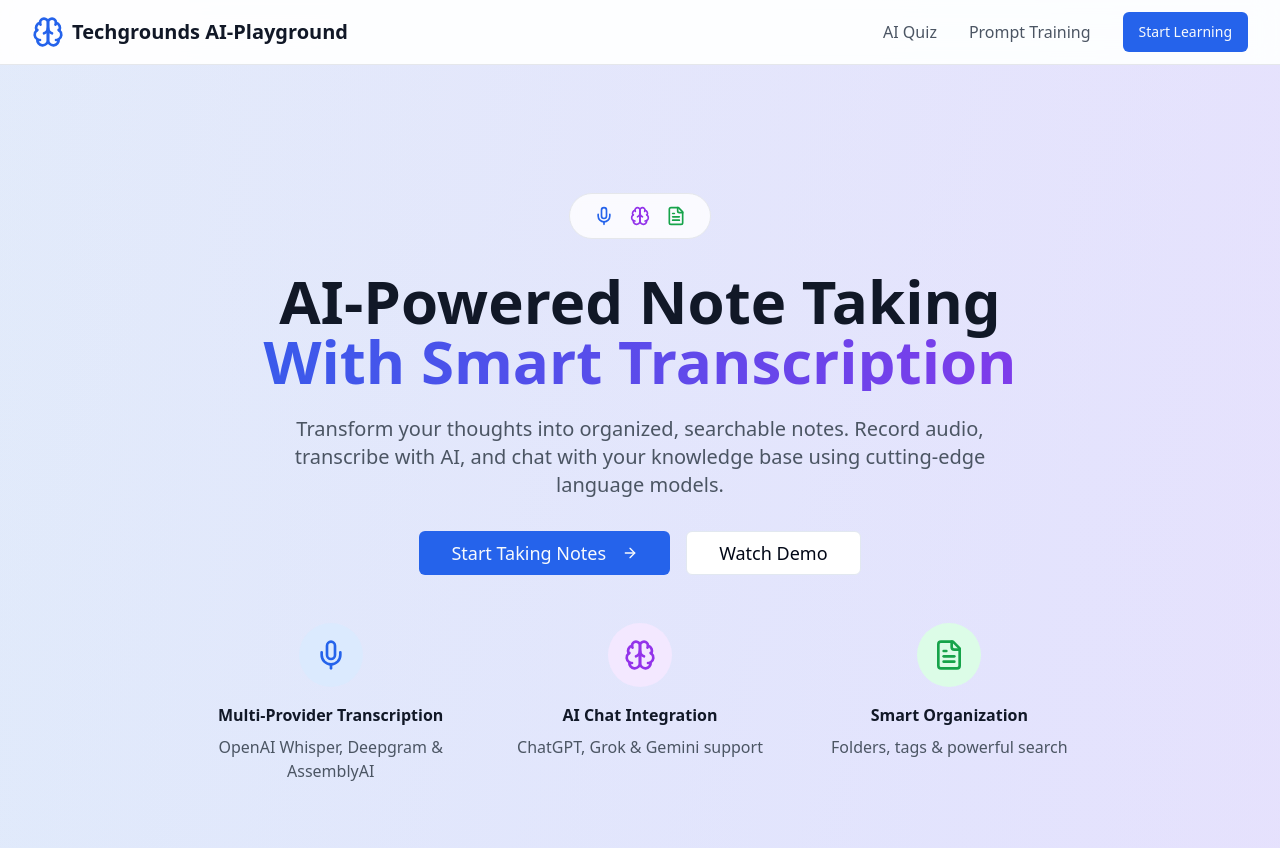
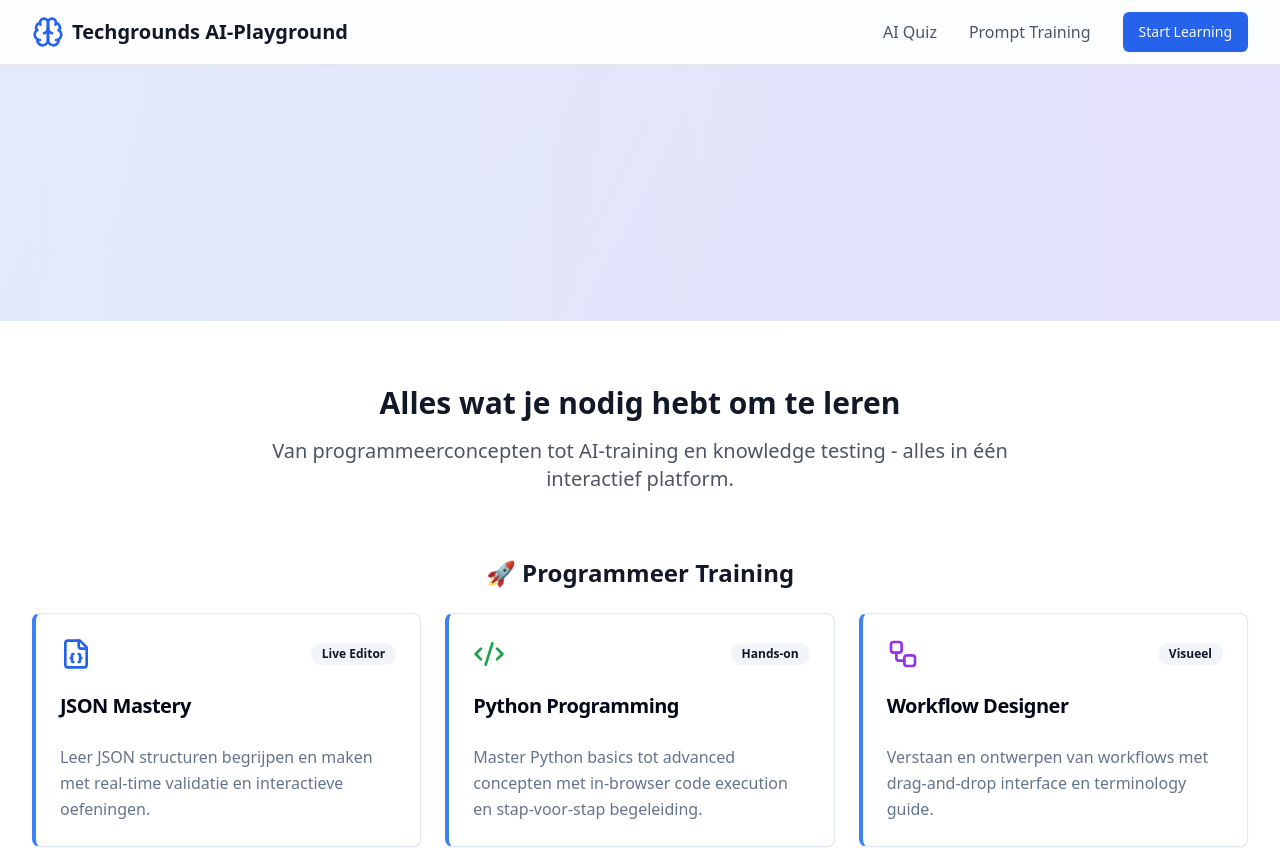
Before and after one commit to abdess-gv/Techgrounds-AI-playground, a React (Vite) app: page / in a window 1280 px wide. Shown: the top 848 px of the page. Built offline with nearby package versions, Linux system fonts and the light colour scheme.

Commit message:
Visual edit in Lovable
Edited UI in Lovable

```diff
--- a/src/components/Hero.tsx
+++ b/src/components/Hero.tsx
@@ -1,75 +1,12 @@
-
 import { Button } from "@/components/ui/button";
 import { Link } from "react-router-dom";
 import { ArrowRight, Mic, Brain, FileText } from "lucide-react";
-
 const Hero = () => {
-  return (
-    <section className="relative py-20 lg:py-32 overflow-hidden">
+  return <section className="relative py-20 lg:py-32 overflow-hidden">
       <div className="absolute inset-0 bg-gradient-to-r from-blue-600/10 to-purple-600/10"></div>
       <div className="relative max-w-7xl mx-auto px-4 sm:px-6 lg:px-8">
-        <div className="text-center">
-          <div className="flex justify-center mb-8">
-            <div className="flex items-center space-x-4 bg-white/80 backdrop-blur-sm rounded-full px-6 py-3 border border-gray-200">
-              <Mic className="h-5 w-5 text-blue-600" />
-              <Brain className="h-5 w-5 text-purple-600" />
-              <FileText className="h-5 w-5 text-green-600" />
-            </div>
-          </div>
 
-          <h1 className="text-4xl lg:text-6xl font-bold text-gray-900 mb-6">
-            AI-Powered Note Taking
-            <span className="block text-transparent bg-clip-text bg-gradient-to-r from-blue-600 to-purple-600">
-              With Smart Transcription
-            </span>
-          </h1>
-
-          <p className="text-xl text-gray-600 mb-8 max-w-3xl mx-auto">
-            Transform your thoughts into organized, searchable notes. Record audio, transcribe with AI,
-            and chat with your knowledge base using cutting-edge language models.
-          </p>
-
-          <div className="flex flex-col sm:flex-row gap-4 justify-center">
-            <Link to="/dashboard">
-              <Button size="lg" className="bg-blue-600 hover:bg-blue-700 text-lg px-8 py-3">
-                Start Taking Notes
-                <ArrowRight className="ml-2 h-5 w-5" />
-              </Button>
-            </Link>
-            <Button size="lg" variant="outline" className="text-lg px-8 py-3">
-              Watch Demo
-            </Button>
-          </div>
-
-          <div className="mt-12 grid grid-cols-1 md:grid-cols-3 gap-8 max-w-4xl mx-auto">
-            <div className="text-center">
-              <div className="bg-blue-100 rounded-full p-3 w-16 h-16 mx-auto mb-4 flex items-center justify-center">
-                <Mic className="h-8 w-8 text-blue-600" />
-              </div>
-              <h3 className="font-semibold text-gray-900 mb-2">Multi-Provider Transcription</h3>
-              <p className="text-gray-600">OpenAI Whisper, Deepgram & AssemblyAI</p>
-            </div>
-
-            <div className="text-center">
-              <div className="bg-purple-100 rounded-full p-3 w-16 h-16 mx-auto mb-4 flex items-center justify-center">
-                <Brain className="h-8 w-8 text-purple-600" />
-              </div>
-              <h3 className="font-semibold text-gray-900 mb-2">AI Chat Integration</h3>
-              <p className="text-gray-600">ChatGPT, Grok & Gemini support</p>
-            </div>
-
-            <div className="text-center">
-              <div className="bg-green-100 rounded-full p-3 w-16 h-16 mx-auto mb-4 flex items-center justify-center">
-                <FileText className="h-8 w-8 text-green-600" />
-              </div>
-              <h3 className="font-semibold text-gray-900 mb-2">Smart Organization</h3>
-              <p className="text-gray-600">Folders, tags & powerful search</p>
-            </div>
-          </div>
-        </div>
       </div>
-    </section>
-  );
+    </section>;
 };
-
 export default Hero;
```
